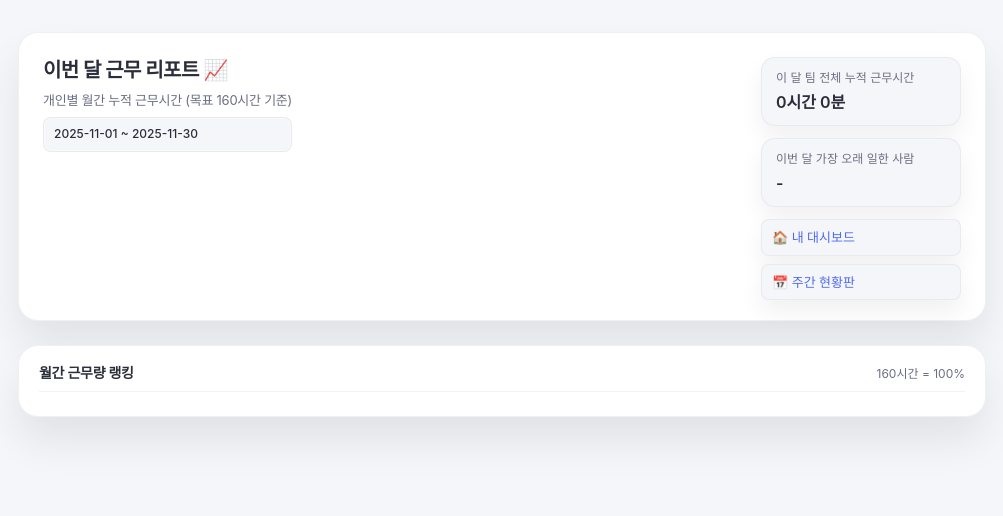
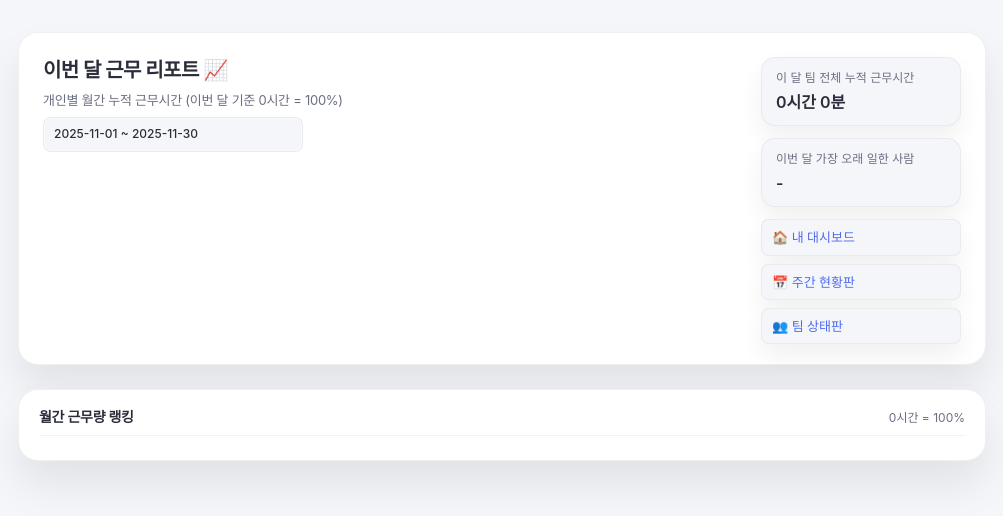
Before and after one commit to DonggukKim0/Attendance, a Flask app: page /monthly in a window 1280 px wide. Shown: the top 516 px of the page, without its empty margins (138-1141 px from the left). Run offline with Flask 3, Linux system fonts and the light colour scheme; a user stored in the database is signed in.

Commit message:
Update monthly board

```diff
--- a/templates/monthly.html
+++ b/templates/monthly.html
@@ -362,7 +362,7 @@
 
     <div class="summary-left">
       <div class="headline">이번 달 근무 리포트 📈</div>
-      <div class="subline">개인별 월간 누적 근무시간 (목표 160시간 기준)</div>
+      <div class="subline">개인별 월간 누적 근무시간 (이번 달 기준 {{ month_target_hours }}시간 = 100%)</div>
       <div class="range-box">{{ month_range_label }}</div>
     </div>
 
@@ -398,6 +398,7 @@
       <div class="summary-links">
         <a href="{{ url_for('dashboard') }}">🏠 내 대시보드</a>
         <a href="{{ url_for('weekly') }}">📅 주간 현황판</a>
+        <a href="{{ url_for('profiles') }}">👥 팀 상태판</a>
       </div>
     </div>
 
@@ -407,7 +408,7 @@
   <section class="list-card">
     <div class="list-head">
       <div class="list-title">월간 근무량 랭킹</div>
-      <div class="list-hint">160시간 = 100%</div>
+      <div class="list-hint">{{ month_target_hours }}시간 = 100%</div>
     </div>
 
     {% for u in month_data %}
@@ -440,7 +441,7 @@
         <!-- 오른쪽: 수치 -->
         <div class="runner-stats">
           <div class="runner-hours">
-            {{ u.month_hours }}시간 {{ u.month_mins }}분 / 160시간
+            {{ u.month_hours }}시간 {{ u.month_mins }}분 / {{ month_target_hours }}시간
             {% if u.overwork %}
               <span class="overwork-flag">🔥 초과근무</span>
             {% endif %}
```
